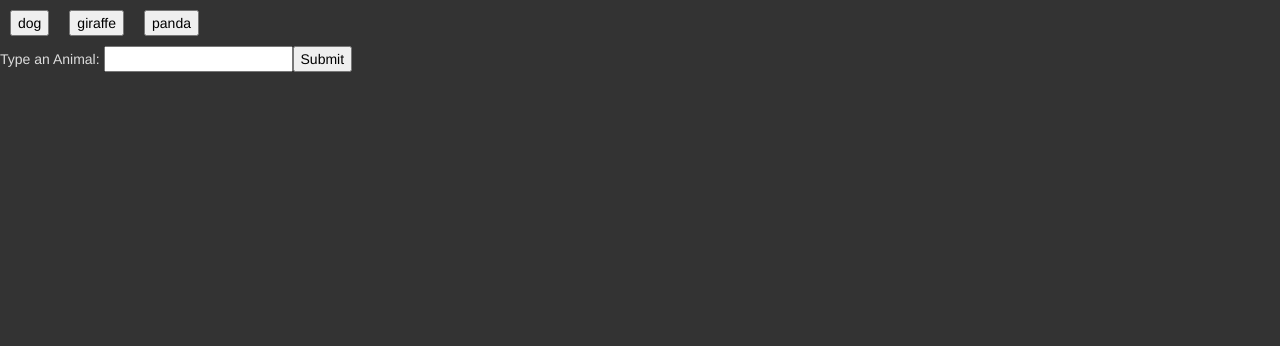
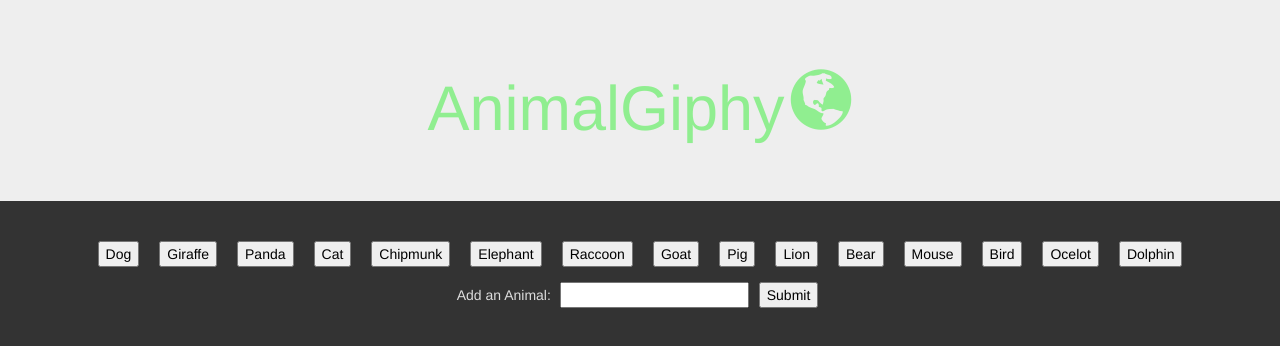
Before and after one commit to trobe026/GiphyAPI, a plain HTML site: page index.html in a window 1280 px wide. Drawn offline with nearby package versions, Linux system fonts and the light colour scheme.

Commit message:
the final touches

```diff
--- a/assets/css/style.css
+++ b/assets/css/style.css
@@ -1,10 +1,8 @@
 body {
   color: #ddd;
   background-color: #333;
+  text-align: center;
 }
-
-
-
 
 button {
   margin: 10px;
@@ -12,7 +10,6 @@ button {
 }
 
 img {
-  width: 51%;
   float:left;
   margin: 20px;
   border: 1px solid lightblue;
@@ -20,4 +17,12 @@ img {
 
 input {
   color: black;
+  margin: 5px;
 }
+
+.jumbotron {
+  color: lightgreen;
+}
+.glyphicon {
+  margin-left: 5px;
+}
--- a/assets/javascript/app.js
+++ b/assets/javascript/app.js
@@ -1,22 +1,25 @@
 $( window ).on("load", function() {
 
-  var topics = ["dog", "giraffe", "panda"];
+  var topics = ["dog", "giraffe", "panda", "cat", "chipmunk", "elephant", "raccoon", "goat", "pig", "lion", "bear", "mouse", "bird", "ocelot", "dolphin"];
   // create buttons for each item in topics, assigning each item to an id for later
   function createButtons() {
     $.each(topics, function(index, value) {
+      var word = value.charAt(0).toUpperCase() + value.slice(1);
       var buttonItem = $("<button>");
-      buttonItem.attr("id", value);
-      buttonItem.append(value);
+      buttonItem.attr("id", word);
+      buttonItem.append(word);
       $('#buttonList').append(buttonItem);
     });
   }
   createButtons();
+
 // add an animal to the list with no dups
     $("#addNewAnimal").on("click", function() {
       event.preventDefault();
       var userInput = $("#newAnimal").val().trim();
       topics.push(userInput);
       $('#buttonList').html(" ");
+      $('#newAnimal').val('');
       createButtons();
     });
 // when button in buttonList is clicked the animal in the id of that button populates queryURL.  Ajax response is passed to results, for each item in results an img is created with data attributes for later, images are prepended to the #images div
@@ -46,6 +49,7 @@ $( window ).on("load", function() {
 // when an image on the page is clicked, the data attributes are assigned to variables, if the data-state is still, the img src is replaced by the url stored in the active variable from data-animate, data-state is also updated to active, so that when clicked again the function can run in reverse in the else block.
           })
           $('#images').on("click", 'img', function() {
+            console.log(this);
             var state = $(this).attr("data-state");
             var active = $(this).attr("data-animate");
             var still = $(this).attr("data-still");
--- a/index.html
+++ b/index.html
@@ -10,11 +10,28 @@
     <script type="text/javascript" src="assets/javascript/app.js"></script>
   </head>
   <body>
-    <div id="buttonList"></div>
-    <div id="images"></div>
-    <form>
-      <span id="userInput">Type an Animal: <input id="newAnimal" type="text" ><input id="addNewAnimal" type="submit"></span>
-    </form>
+    <div class="jumbotron">
+      <h1>AnimalGiphy<span class="glyphicon glyphicon-globe" aria-hidden='true'></span></h1>
+
+    </div>
+    <div class="row">
+      <div id="buttonList"></div>
+    </div>
+    <div class="row">
+      <form>
+        <span id="userInput">Add an Animal: <input id="newAnimal" type="text" ><input id="addNewAnimal" type="submit"></span>
+      </form>
+    </div>
+    <div class="row">
+      <div class="col-sm-12">
+        <div id="images"></div>
+      </div>
+    </div>
+
+
+
+
+
 
 
   </body>
```
